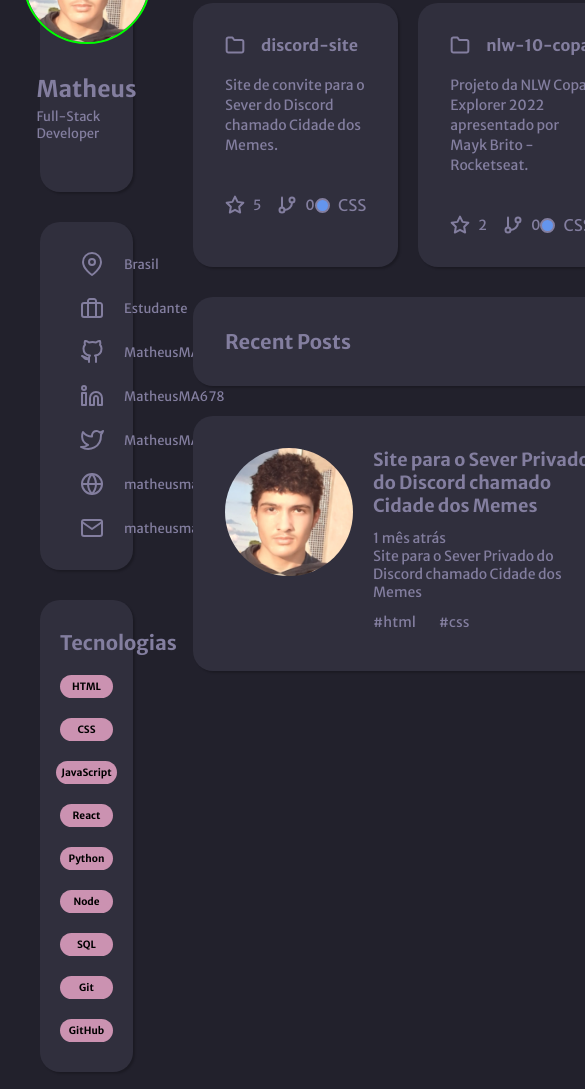
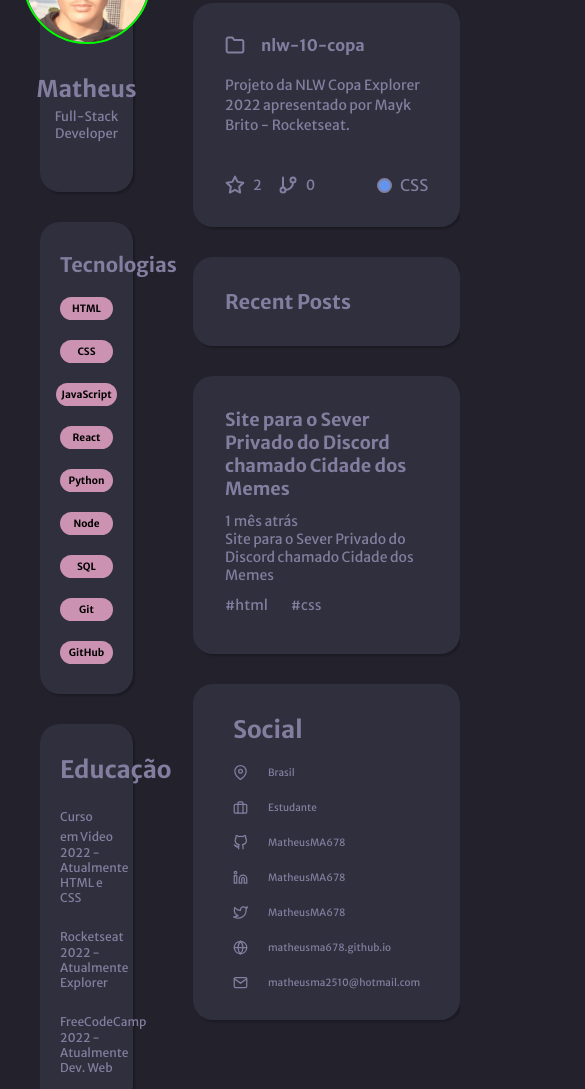
Before and after one commit to MatheusMA678/meu-portifolio, a plain HTML site: page index.html in a window 390 px wide. Shown: the part 216-1305 px from the top of the page, 585 px wide, since content can reach past the window. Drawn offline with Linux system fonts and the light colour scheme.

Commit message:
responsive

```diff
--- a/index.html
+++ b/index.html
@@ -10,167 +10,11 @@
   <link rel="preconnect" href="https://fonts.gstatic.com" crossorigin>
   <link href="https://fonts.googleapis.com/css2?family=Merriweather+Sans:wght@400;500;700&display=swap" rel="stylesheet">
   <link rel="stylesheet" href="styles/style.css">
+  <link rel="stylesheet" href="styles/media.css">
 </head>
 <body>
-  <header>
-    <div class="container">
-      <div class="logo">
-        <a href="index.html">
-          <span>Meu Portifólio</span>
-        </a>
-      </div>
-    </div>
-  </header>
-  <main>
-    <section id="section-1">
-      <div class="card user-info">
-        <img src="assets/matheus.png" alt="Foto de Matheus">
-        <div class="info">
-          <span>Matheus</span>
-          <p>Full-Stack Developer</p>
-        </div>
-      </div>
-      <div class="card social">
-        <span><img src="assets/map-pin.svg" alt="Map Pin"> Brasil</span>
-        <span><img src="assets/briefcase.svg" alt="Briefcase"> Estudante</span>
-        <span><img src="assets/github.svg" alt="GitHub"><a href="https://github.com/MatheusMA678"> MatheusMA678</a></span>
-        <span><img src="assets/linkedin.svg" alt="Linkedin"> MatheusMA678</span>
-        <span><img src="assets/twitter.svg" alt="Linkedin"> MatheusMA678</span>
-        <span><img src="assets/globe.svg" alt="Globe"> <a href="https://matheusma678.github.io">matheusma678.github.io</a></span>
-        <span><img src="assets/mail.svg" alt="Mail"> <a href="mailto:matheusma2510@hotmail.com">matheusma2510@hotmail.com</a></span>
-      </div>
-      <div class="card tech">
-        <h2>Tecnologias</h2>
-        <div class="skills">
-          <span>HTML</span>
-          <span>CSS</span>
-          <span>JavaScript</span>
-          <span>React</span>
-          <span>Python</span>
-          <span>Node</span>
-          <span>SQL</span>
-          <span>Git</span>
-          <span>GitHub</span>
-        </div>
-      </div>
-      <!-- <div class="card exp">
-        <h2>Experiências</h2>
-        <ul>
-          <li>
-            <span>Rocketseat</span>
-            <p>2019 - Atualmente</p>
-            <p>Comunity Experience</p>
-          </li>
-          <li>
-            <span>Rocketseat</span>
-            <p>2019 - Atualmente</p>
-            <p>Comunity Experience</p>
-          </li>
-          <li>
-            <span>Rocketseat</span>
-            <p>2019 - Atualmente</p>
-            <p>Comunity Experience</p>
-          </li>
-          <li>
-            <span>Rocketseat</span>
-            <p>2019 - Atualmente</p>
-            <p>Comunity Experience</p>
-          </li>
-        </ul>
-      </div> -->
-      <div class="card education">
-        <h2>Educação</h2>
-        <ul>
-          <li>
-            <span>Curso em Video</span>
-            <p>2022 - Atualmente</p>
-            <p>HTML e CSS</p>
-          </li>
-          <li>
-            <span>Rocketseat</span>
-            <p>2022 - Atualmente</p>
-            <p>Explorer</p>
-          </li>
-          <li>
-            <span>FreeCodeCamp</span>
-            <p>2022 - Atualmente</p>
-            <p>Dev. Web</p>
-          </li>
-        </ul>
-      </div>
-    </section>
-    <section id="section-2">
-      <div class="card card-2 full-card">
-        <h2>My Projects</h2>
-        <a href="#">Veja todos</a>
-      </div>
-      <div class="projects">
-        <div class="card card-2">
-          <div class="project-info">
-            <span>
-              <img src="assets/folder.svg" alt="Folder"> discord-site
-            </span>
-            <p>Site de convite para o Sever do Discord chamado Cidade dos Memes.</p>
-          </div>
-          <div class="project-stats">
-            <div class="info">
-              <span>
-                <img src="assets/star.svg" alt="Star"> 5
-              </span>
-              <span>
-                <img src="assets/git-branch.svg" alt="Fork"> 0
-              </span>
-            </div>
-            <div class="language-css">
-              <div class="circle-lang"></div>
-              <span>CSS</span>
-            </div>
-          </div>
-        </div>
-        <div class="card card-2">
-          <div class="project-info">
-            <span>
-              <img src="assets/folder.svg" alt="Folder"> nlw-10-copa
-            </span>
-            <p>Projeto da NLW Copa Explorer 2022 apresentado por Mayk Brito - Rocketseat.</p>
-          </div>
-          <div class="project-stats">
-            <div class="info">
-              <span>
-                <img src="assets/star.svg" alt="Star"> 2
-              </span>
-              <span>
-                <img src="assets/git-branch.svg" alt="Fork"> 0
-              </span>
-            </div>
-            <div class="language-css">
-              <div class="circle-lang"></div>
-              <span>CSS</span>
-            </div>
-          </div>
-        </div>
-      </div>
-      <div class="card card-2 full-card">
-        <h2>Recent Posts</h2>
-      </div>
-        <div class="card card-2 post">
-          <img src="assets/matheus.png" alt="Foto de Matheus">
-          <div class="post-text">
-            <div class="top">
-              <h2>Site para o Sever Privado do Discord chamado Cidade dos Memes</h2>
-              <span>1 mês atrás</span>
-            </div>
-            <div class="bottom">
-              <p>Site para o Sever Privado do Discord chamado Cidade dos Memes</p>
-              <span>#html</span>
-              <span>#css</span>
-            </div>
-          </div>
-        </div>
-    </section>
-  </main>
-  <footer>
-    <p>Feito com 💜 por Matheus</p>
-  </footer>
+  <div id="app"></div>
+
+  <script src="scripts/index.js"></script>
 </body>
 </html>
--- /dev/null
+++ b/scripts/index.js
@@ -0,0 +1,149 @@
+document.getElementById('app').innerHTML = `
+  <header>
+    <div class="container">
+      <div class="logo">
+        <a href="index.html">
+          <span>Meu Portifólio</span>
+        </a>
+      </div>
+    </div>
+  </header>
+  <main>
+    <section id="section-1">
+      <div class="card user-info">
+        <img src="assets/matheus.png" alt="Foto de Matheus">
+        <div class="info">
+          <span>Matheus</span>
+          <p>Full-Stack Developer</p>
+        </div>
+      </div>
+      <div class="card-2 social">
+        <span><img src="assets/map-pin.svg" alt="Map Pin"> Brasil</span>
+        <span><img src="assets/briefcase.svg" alt="Briefcase"> Estudante</span>
+        <span><img src="assets/github.svg" alt="GitHub"><a href="https://github.com/MatheusMA678"> MatheusMA678</a></span>
+        <span><img src="assets/linkedin.svg" alt="Linkedin"> MatheusMA678</span>
+        <span><img src="assets/twitter.svg" alt="Linkedin"> MatheusMA678</span>
+        <span><img src="assets/globe.svg" alt="Globe"> <a href="https://matheusma678.github.io">matheusma678.github.io</a></span>
+        <span><img src="assets/mail.svg" alt="Mail"> <a href="mailto:matheusma2510@hotmail.com">matheusma2510@hotmail.com</a></span>
+      </div>
+      <div class="card tech">
+        <h2>Tecnologias</h2>
+        <div class="skills">
+          <span>HTML</span>
+          <span>CSS</span>
+          <span>JavaScript</span>
+          <span>React</span>
+          <span>Python</span>
+          <span>Node</span>
+          <span>SQL</span>
+          <span>Git</span>
+          <span>GitHub</span>
+        </div>
+      </div>
+      <div class="card education">
+        <h2>Educação</h2>
+        <ul>
+          <li>
+            <span>Curso em Video</span>
+            <p>2022 - Atualmente</p>
+            <p>HTML e CSS</p>
+          </li>
+          <li>
+            <span>Rocketseat</span>
+            <p>2022 - Atualmente</p>
+            <p>Explorer</p>
+          </li>
+          <li>
+            <span>FreeCodeCamp</span>
+            <p>2022 - Atualmente</p>
+            <p>Dev. Web</p>
+          </li>
+        </ul>
+      </div>
+    </section>
+    <section id="section-2">
+      <div class="card card-2 full-card">
+        <h2>My Projects</h2>
+        <a href="#">Veja todos</a>
+      </div>
+      <div class="projects">
+        <div class="card-2">
+          <div class="project-info">
+            <span>
+              <img src="assets/folder.svg" alt="Folder"> discord-site
+            </span>
+            <p>Site de convite para o Sever do Discord chamado Cidade dos Memes.</p>
+          </div>
+          <div class="project-stats">
+            <div class="info">
+              <span>
+                <img src="assets/star.svg" alt="Star"> 5
+              </span>
+              <span>
+                <img src="assets/git-branch.svg" alt="Fork"> 0
+              </span>
+            </div>
+            <div class="language-css">
+              <div class="circle-lang"></div>
+              <span>CSS</span>
+            </div>
+          </div>
+        </div>
+        <div class="card">
+          <div class="project-info">
+            <span>
+              <img src="assets/folder.svg" alt="Folder"> nlw-10-copa
+            </span>
+            <p>Projeto da NLW Copa Explorer 2022 apresentado por Mayk Brito - Rocketseat.</p>
+          </div>
+          <div class="project-stats">
+            <div class="info">
+              <span>
+                <img src="assets/star.svg" alt="Star"> 2
+              </span>
+              <span>
+                <img src="assets/git-branch.svg" alt="Fork"> 0
+              </span>
+            </div>
+            <div class="language-css">
+              <div class="circle-lang"></div>
+              <span>CSS</span>
+            </div>
+          </div>
+        </div>
+      </div>
+      <div class="card card-2 full-card">
+        <h2>Recent Posts</h2>
+      </div>
+        <div class="card card-2 post">
+          <img src="assets/matheus.png" alt="Foto de Matheus">
+          <div class="post-text">
+            <div class="top">
+              <h2>Site para o Sever Privado do Discord chamado Cidade dos Memes</h2>
+              <span>1 mês atrás</span>
+            </div>
+            <div class="bottom">
+              <p>Site para o Sever Privado do Discord chamado Cidade dos Memes</p>
+              <span>#html</span>
+              <span>#css</span>
+            </div>
+          </div>
+        </div>
+        <div class="card social-2">
+          <div>
+            <h2>Social</h2>
+          </div>
+          <span><img src="assets/map-pin.svg" alt="Map Pin"> Brasil</span>
+          <span><img src="assets/briefcase.svg" alt="Briefcase"> Estudante</span>
+          <span><img src="assets/github.svg" alt="GitHub"><a href="https://github.com/MatheusMA678"> MatheusMA678</a></span>
+          <span><img src="assets/linkedin.svg" alt="Linkedin"> MatheusMA678</span>
+          <span><img src="assets/twitter.svg" alt="Linkedin"> MatheusMA678</span>
+          <span><img src="assets/globe.svg" alt="Globe"> <a href="https://matheusma678.github.io">matheusma678.github.io</a></span>
+          <span><img src="assets/mail.svg" alt="Mail"> <a href="mailto:matheusma2510@hotmail.com">matheusma2510@hotmail.com</a></span>
+      </div>
+    </section>
+  </main>
+  <footer>
+    <p>Feito com 💜 por Matheus</p>
+  </footer>
+`;
--- /dev/null
+++ b/styles/media.css
@@ -0,0 +1,30 @@
+@media screen and (max-width: 800px) {
+  .social {
+    display: none;
+  }
+
+  .social-2 {
+    display: flex;
+  }
+
+  #section-1 h2 {
+    text-align: center;
+  }
+
+  .education ul {
+    list-style: none;
+    padding: 0;
+  }
+
+  .post img {
+    display: none;
+  }
+
+  .projects .card-2 {
+    display: none;
+  }
+
+  .info {
+    text-align: center;
+  }
+}
--- a/styles/style.css
+++ b/styles/style.css
@@ -64,7 +64,7 @@ a:hover {
   width: 30%;
 }
 
-.card {
+.card, .card-2  {
   background-color: var(--bg-cards);
   padding: 32px;
   border-radius: 20px;
@@ -103,19 +103,34 @@ a:hover {
   font-size: 13px;
 }
 
-.social {
+.social, .social-2 {
   display: flex;
   flex-direction: column;
   gap: 20px;
   padding: 30px 40px;
+  overflow: hidden;
 }
 
-.social span {
+.social-2 {
+  display: none;
+}
+
+
+.social span, .social-2 span {
   font-weight: 400;
   font-size: 13px;
   display: flex;
   align-items: center;
   gap: 20px;
+}
+
+.social-2 span {
+  font-size: 10px;
+}
+
+.social-2 span img {
+  width: 15px;
+  height: 15px;
 }
 
 .tech {
@@ -148,26 +163,26 @@ a:hover {
   text-align: center;
 }
 
-.exp, .education {
+.education {
   display: flex;
   flex-direction: column;
   gap: 20px;
   padding: 30px 20px;
 }
 
-.exp ul, .education ul {
+.education ul {
   display: flex;
   flex-direction: column;
   gap: 20px;
   padding: 0 40px;
 }
 
-.exp ul li span, .education ul li span {
+.education ul li span {
   font-weight: 400;
   font-size: 12px;
 }
 
-.exp ul li p, .education ul li p {
+.education ul li p {
   font-weight: 300;
   font-size: 12px;
 }
@@ -203,7 +218,7 @@ a:hover {
   gap: 20px;
 }
 
-.projects .card {
+.projects .card, .projects .card-2 {
   display: flex;
   flex-direction: column;
   gap: 40px;
```
